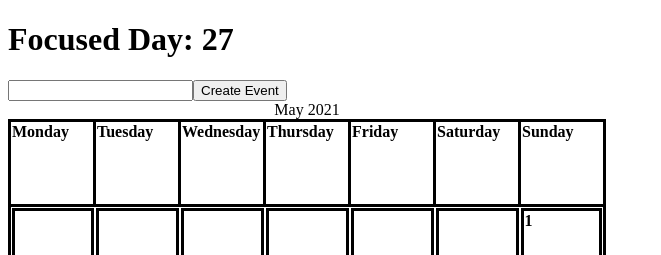
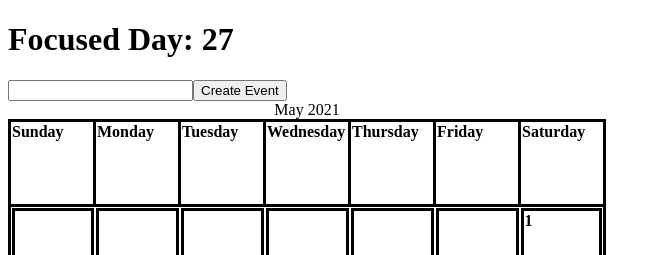
Before and after one commit to calvintanwj/Moments, a React (Create React App) app in the folder moments/: page / in a window 1280 px wide. Shown: the top 255 px of the page, without its empty margins (0-661 px from the left). Built offline with nearby package versions, Linux system fonts and the light colour scheme.

Commit message:
Move First day of week
Since Date-Fns getDays function starts week from Sunday instead of
Monday, I have changed the DayHeaderRow to reflect this

```diff
--- a/moments/src/Calendar/DayHeaderRow.js
+++ b/moments/src/Calendar/DayHeaderRow.js
@@ -1,11 +1,11 @@
 const dayNames = [
+    "Sunday",
     "Monday",
     "Tuesday",
     "Wednesday",
     "Thursday",
     "Friday",
     "Saturday",
-    "Sunday",
 ];
 
 /*
```
